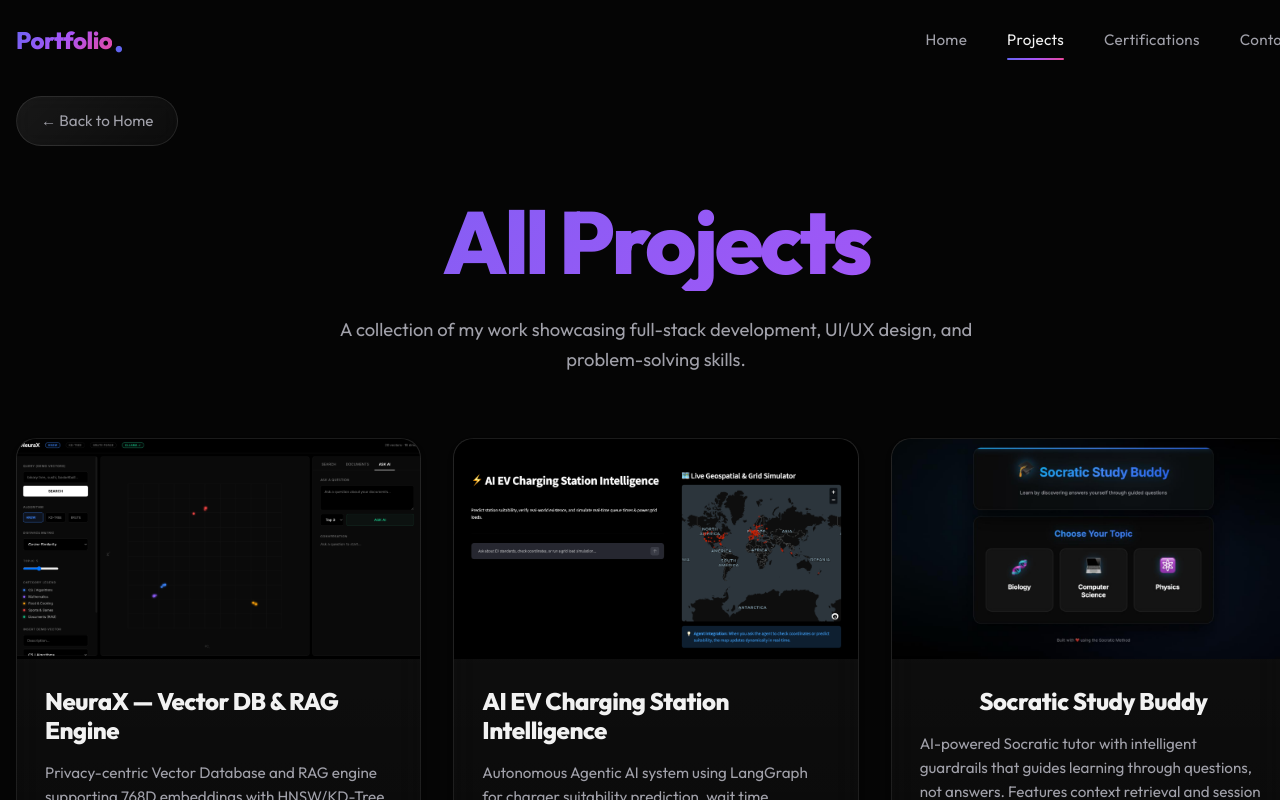
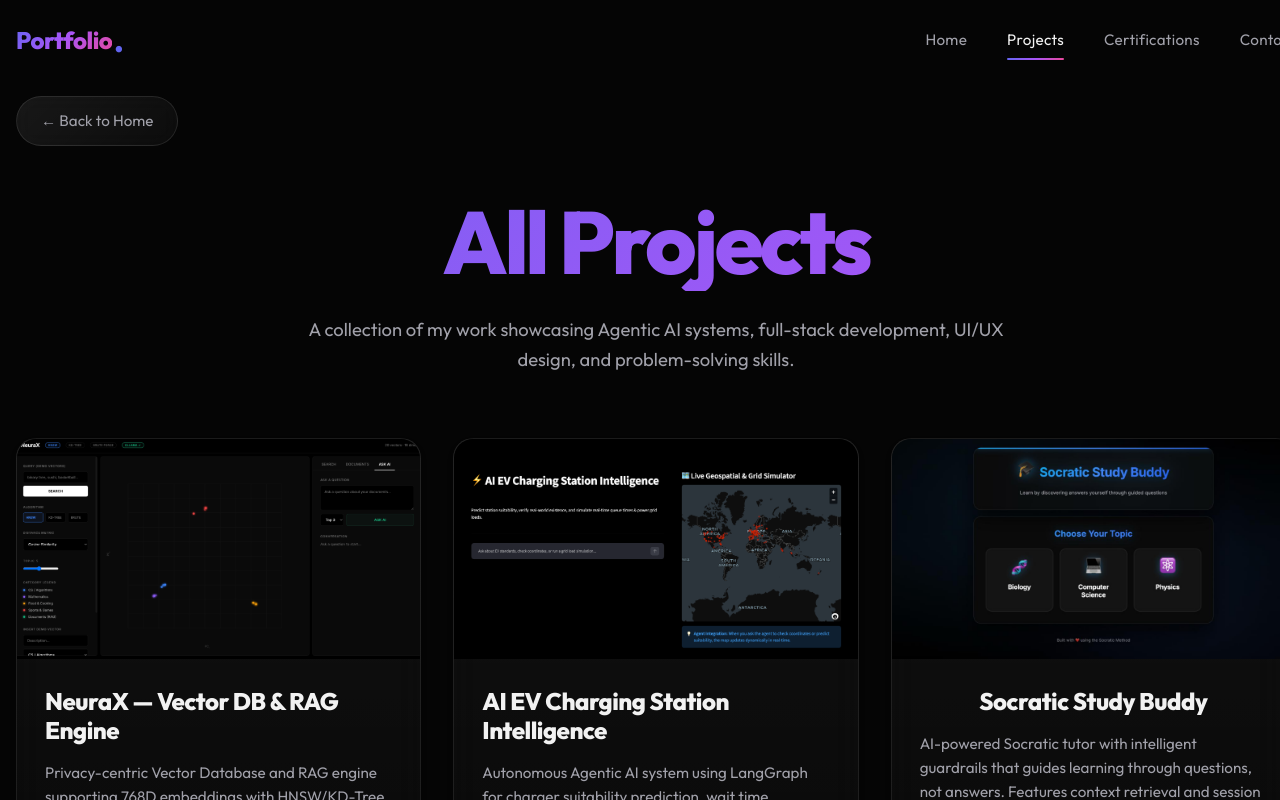
Before and after one commit to adnan275/portfolio, a React (Vite) app: page /projects in a window 1280 px wide. Shown: the top 800 px of the page. Built offline with nearby package versions, Linux system fonts and the light colour scheme.

Commit message:
feat: update projects page subtitle to include AI

```diff
--- a/src/pages/ProjectsPage.jsx
+++ b/src/pages/ProjectsPage.jsx
@@ -186,7 +186,7 @@ const ProjectsPage = () => {
                     >
                         <h1 className="heading-xl">All Projects</h1>
                         <p className="page-subtitle">
-                            A collection of my work showcasing full-stack development, UI/UX design, and problem-solving skills.
+                            A collection of my work showcasing Agentic AI systems, full-stack development, UI/UX design, and problem-solving skills.
                         </p>
                     </motion.div>
 
```
